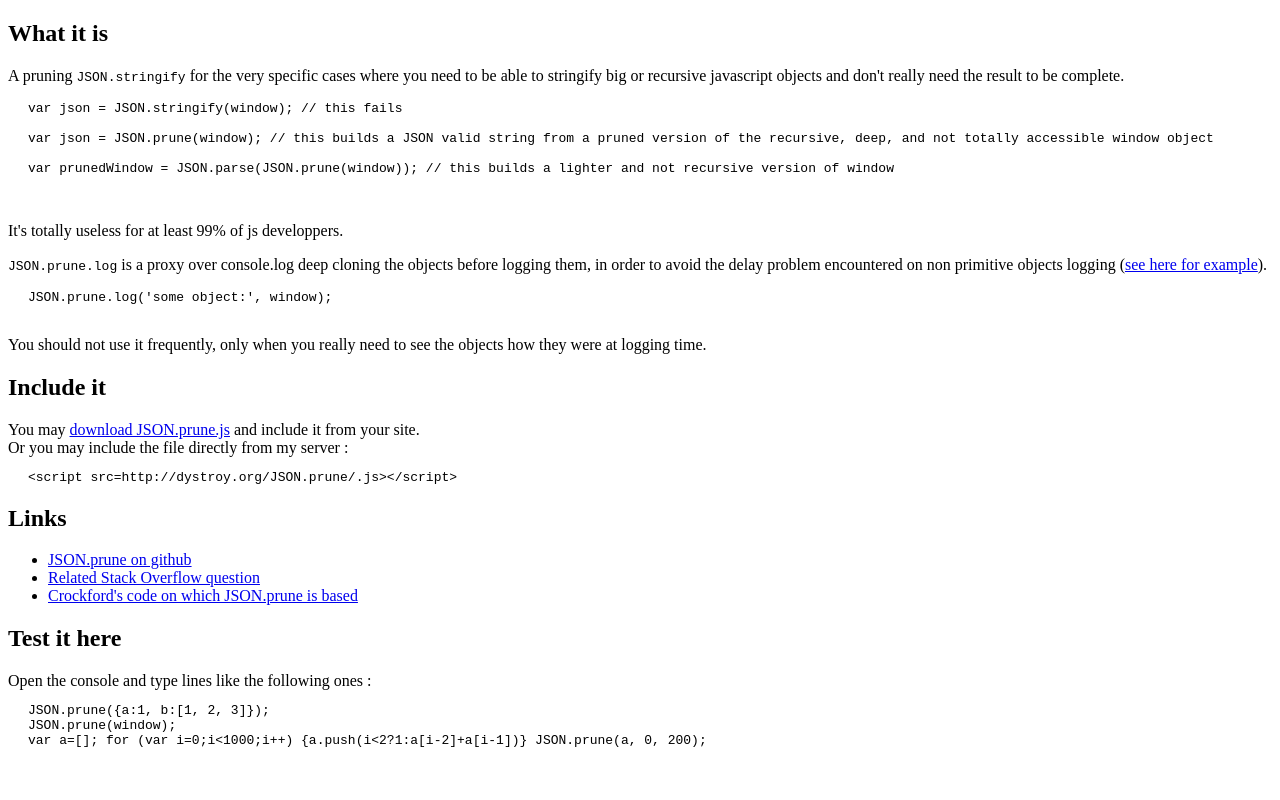
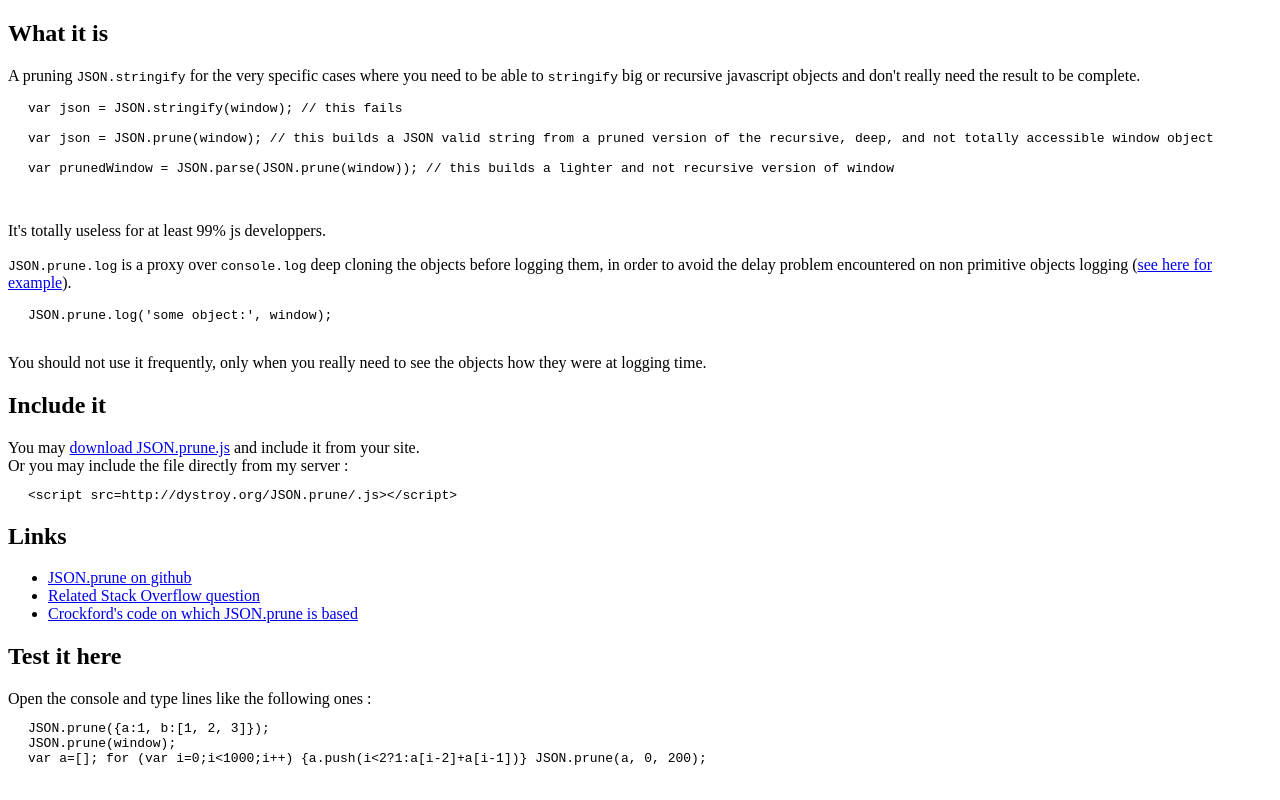
Before and after one commit to Canop/JSON.prune, a plain HTML site: page index.html in a window 1280 px wide. Drawn offline with Linux system fonts and the light colour scheme.

Commit message:
doc formatting

```diff
--- a/index.html
+++ b/index.html
@@ -10,7 +10,7 @@
 <body>
 <h2>What it is</h2>
 <p>
-	A pruning <code>JSON.stringify</code> for the very specific cases where you need to be able to stringify big or recursive javascript objects and don't really need the result to be complete.
+	A pruning <code>JSON.stringify</code> for the very specific cases where you need to be able to <code>stringify</code> big or recursive javascript objects and don't really need the result to be complete.
 </p>
 	<code><pre>
 var json = JSON.stringify(window); // this fails
@@ -21,11 +21,11 @@
 
 	</pre></code>
 <p>
-	It's totally useless for at least 99% of js developpers.
+	It's totally useless for at least 99% js developpers.
 </p>
 
 <p>
-<code>JSON.prune.log</code> is a proxy over console.log deep cloning the objects before logging them, in order to avoid the delay problem encountered on non primitive objects logging (<a href=http://stackoverflow.com/questions/14296722/on-object-parameter-is-not-properly-set-in-javascript>see here for example</a>).
+<code>JSON.prune.log</code> is a proxy over <code>console.log</code> deep cloning the objects before logging them, in order to avoid the delay problem encountered on non primitive objects logging (<a href=http://stackoverflow.com/questions/14296722/on-object-parameter-is-not-properly-set-in-javascript>see here for example</a>).
 </p>
 	<code><pre>
 JSON.prune.log('some object:', window);
```
Also changed, not shown: README.md.
